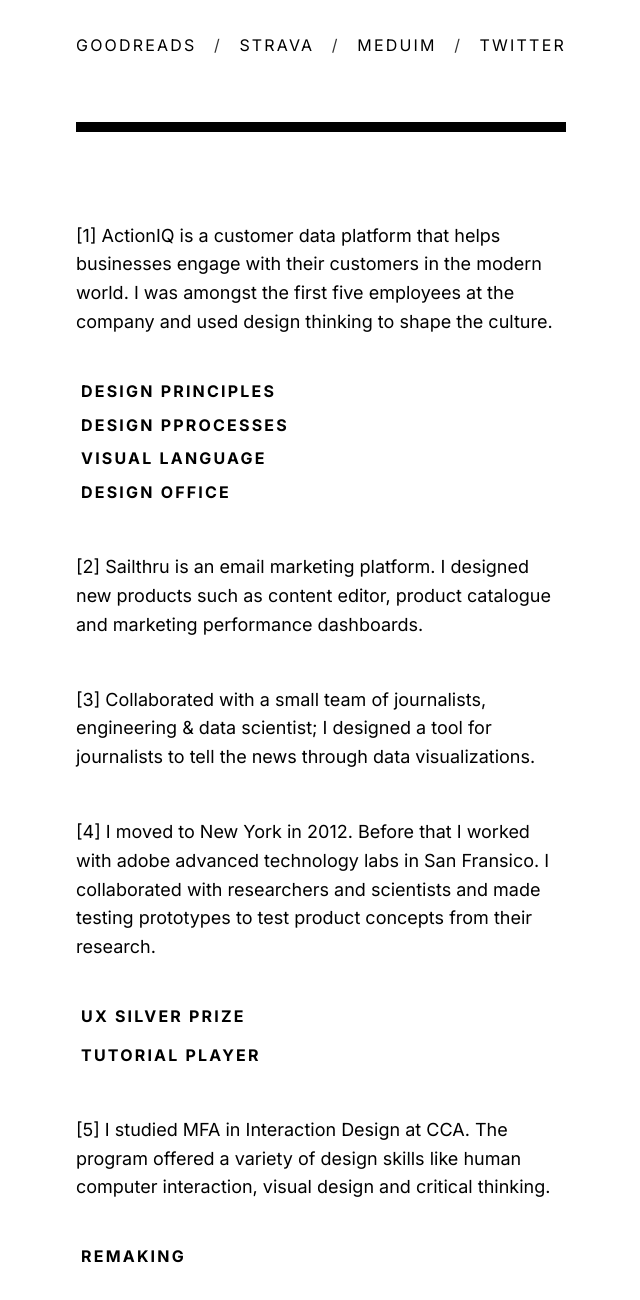
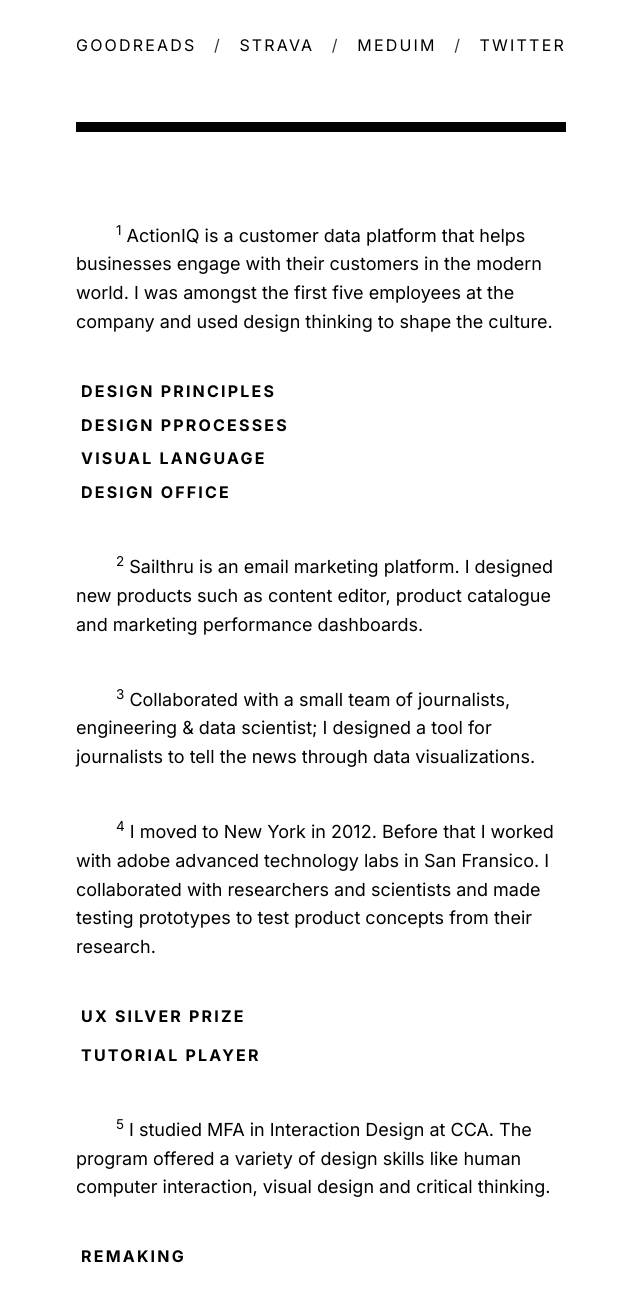
Before and after one commit to sepans/raschin, a Gatsby site: page / in a window 1280 px wide. Shown: the part 376-1676 px from the top of the page, without its empty margins (4-644 px from the left). Built offline with nearby package versions, Linux system fonts and the light colour scheme; Gatsby itself is replaced by a stand-in of ours.

Commit message:
update footnote

```diff
--- a/src/pages/index.tsx
+++ b/src/pages/index.tsx
@@ -29,7 +29,7 @@
     </Menu>
     <FootnoteArea>
       <Footnote>
-      <a id="1"/>[1] ActionIQ is a customer data platform that helps businesses engage with their customers in the modern world. I was amongst the first five employees at the company and used design thinking to shape the culture.
+      <a id="1"/><sup>1</sup> ActionIQ is a customer data platform that helps businesses engage with their customers in the modern world. I was amongst the first five employees at the company and used design thinking to shape the culture.
         <div style={{marginTop: 40}}></div>
         <MoreList>
           <MoreListItem><a href="https://www.figma.com/proto/cJ6fuHgB2CMO5b2rng3pCB/Design-Principles?node-id=252%3A3773&viewport=20%2C1114%2C0.08890990912914276&scaling=contain"   target="_blank" rel="noreferrer">DESIGN PRINCIPLES</a></MoreListItem>
@@ -41,13 +41,13 @@
 
       </Footnote>
       <Footnote>
-      <a id="2"/>[2] Sailthru is an email marketing platform. I designed new products such as content editor, product catalogue and marketing performance dashboards.
+      <a id="2"/><sup>2</sup> Sailthru is an email marketing platform. I designed new products such as content editor, product catalogue and marketing performance dashboards.
       </Footnote>
       <Footnote>
-      <a id="3"/>[3] Collaborated with a small team of journalists, engineering & data scientist; I designed a tool for journalists to tell the news through data visualizations.
+      <a id="3"/><sup>3</sup> Collaborated with a small team of journalists, engineering & data scientist; I designed a tool for journalists to tell the news through data visualizations.
       </Footnote>
       <Footnote>
-      <a id="4"/>[4] I moved to New York in 2012. Before that I worked with adobe advanced technology labs in San Fransico. I collaborated with researchers and scientists and made testing prototypes to test product concepts from their research.
+      <a id="4"/><sup>4</sup> I moved to New York in 2012. Before that I worked with adobe advanced technology labs in San Fransico. I collaborated with researchers and scientists and made testing prototypes to test product concepts from their research.
         <div style={{marginTop: 40}}></div>
         <MoreList>
           <MoreListItem><a href="https://userexperienceawards.com/uxa2012/#adobe_photoshop" target="_blank" rel="noreferrer">UX SILVER PRIZE </a></MoreListItem>
@@ -57,7 +57,7 @@
         </MoreList>
       </Footnote>
       <Footnote>
-      <a id="5"/>[5] I studied MFA in Interaction Design at CCA. The program offered a variety of design skills like human computer interaction, visual design and critical thinking.
+      <a id="5"/><sup>5</sup> I studied MFA in Interaction Design at CCA. The program offered a variety of design skills like human computer interaction, visual design and critical thinking.
       <div style={{marginTop: 40}}></div>
         <MoreList>
          <MoreListItem><a href="https://www.figma.com/proto/CvIEZyvrlasUyUtlbMQ1Zw/remake?page-id=0%3A1&node-id=2%3A333&viewport=-350%2C1115%2C0.03924456983804703&scaling=scale-down-width&hotspot-hints=0&hide-ui=1"   target="_blank" rel="noreferrer">REMAKING</a></MoreListItem>
@@ -76,6 +76,7 @@
   font-size:16px;
   font-weight:bold;
   letter-spacing: 2.2px;
+  text-indent:0;
 `
 
 const MoreListItem = styled.li`
@@ -112,6 +113,7 @@
   padding: 10px 0;
   line-height:1.6em;
   color:black;
+  text-indent: 40px;
 `
 
 const Menu = styled.div`
```
